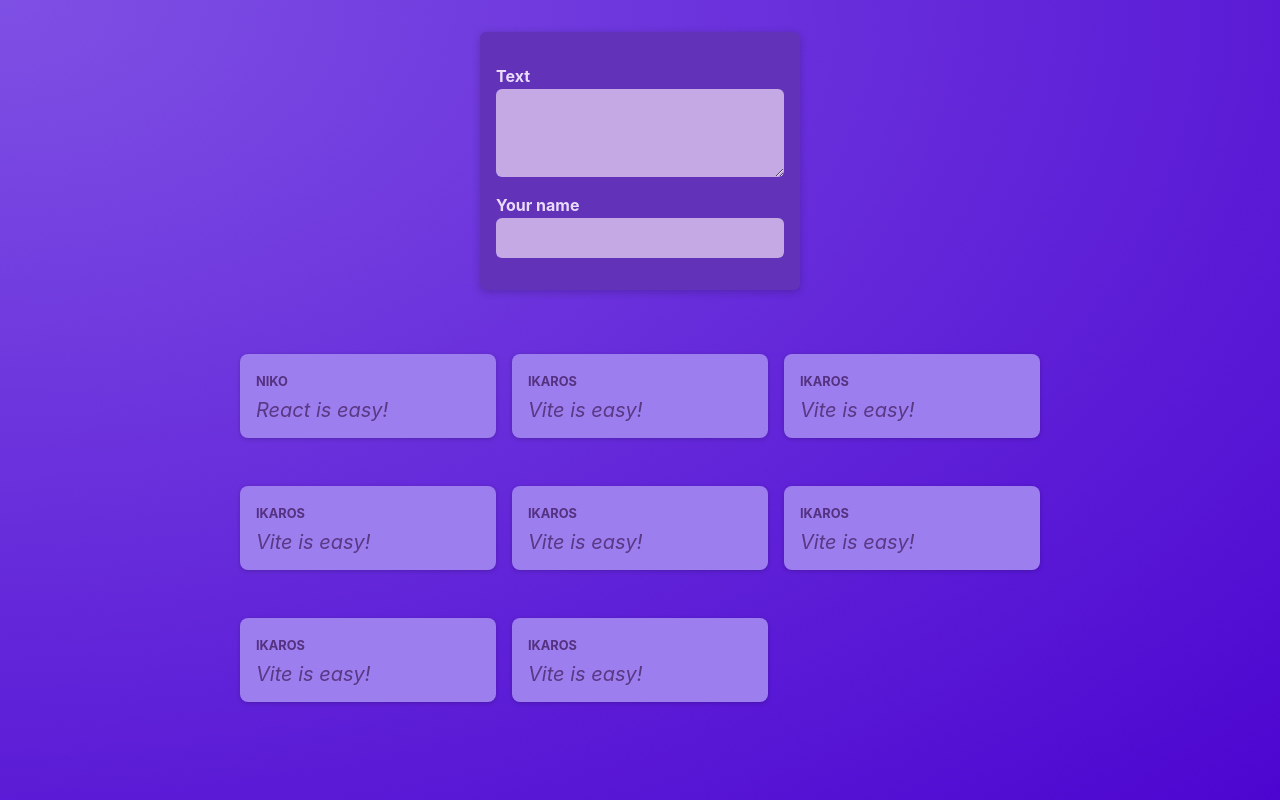
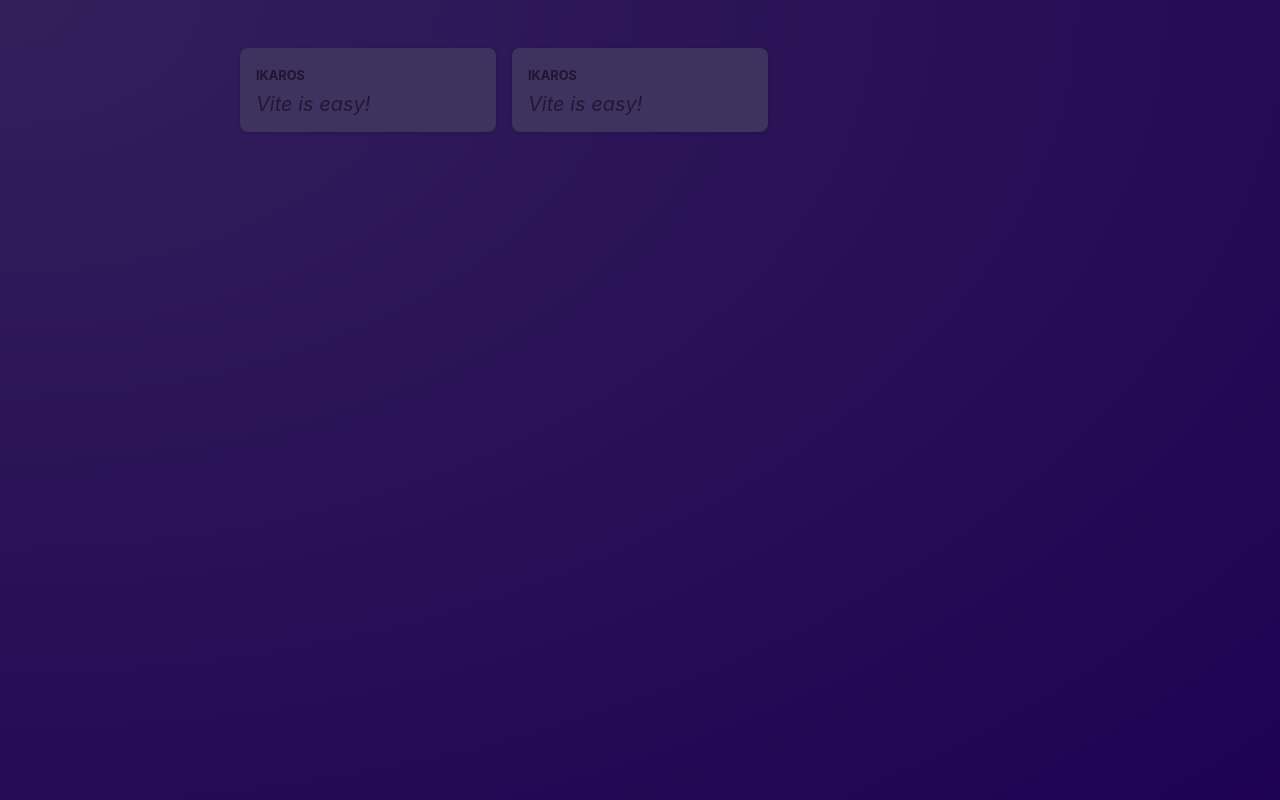
Before and after one commit to naekit/react-full-ref, a React (Vite) app in the folder frontend/: page / in a window 1280 px wide. Built offline with nearby package versions, Linux system fonts and the light colour scheme.

Commit message:
simple backdrop modal

```diff
--- a/frontend/src/App.jsx
+++ b/frontend/src/App.jsx
@@ -1,20 +1,9 @@
 import PostsList from "./components/PostsList"
 
 function App() {
-	const posts = [
-		{ id: 1, author: "Niko", body: "React is easy!" },
-		{ id: 3, author: "Ikaros", body: "Vite is easy!" },
-		{ id: 4, author: "Ikaros", body: "Vite is easy!" },
-		{ id: 5, author: "Ikaros", body: "Vite is easy!" },
-		{ id: 6, author: "Ikaros", body: "Vite is easy!" },
-		{ id: 9, author: "Ikaros", body: "Vite is easy!" },
-		{ id: 8, author: "Ikaros", body: "Vite is easy!" },
-		{ id: 2, author: "Ikaros", body: "Vite is easy!" },
-	]
-
 	return (
 		<main>
-			<PostsList posts={posts} />
+			<PostsList />
 		</main>
 	)
 }
--- /dev/null
+++ b/frontend/src/components/Modal.jsx
@@ -0,0 +1,13 @@
+import React from "react"
+import styles from "./Modal.module.css"
+
+const Modal = ({ children }) => {
+	return (
+		<>
+			<div className={styles.backdrop} />
+			<dialog className={styles.modal}>{children}</dialog>
+		</>
+	)
+}
+
+export default Modal
--- /dev/null
+++ b/frontend/src/components/Modal.module.css
@@ -0,0 +1,18 @@
+.backdrop {
+	position: fixed;
+	top: 0;
+	left: 0;
+	width: 100%;
+	height: 100vh;
+	background-color: rgba(0, 0, 0, 0.6);
+	z-index: 1;
+}
+
+.modal {
+	border: none;
+	border-radius: 6px;
+	box-shadow: 0 2px 8px rgba(0, 0, 0, 0.2);
+	padding: 0;
+	overflow: hidden;
+	z-index: 1;
+}
--- a/frontend/src/components/NewPost.jsx
+++ b/frontend/src/components/NewPost.jsx
@@ -1,23 +1,37 @@
 import { useState } from "react"
 import classes from "./NewPost.module.css"
 
-function NewPost() {
+function NewPost({ onAdd }) {
 	const [enteredText, setEnteredText] = useState("")
+	const [enteredName, setEnteredName] = useState("")
 
 	const bodyHandler = (event) => {
 		setEnteredText(event.target.value)
 	}
 
+	const submitHandler = (event) => {
+		event.preventDefault()
+		onAdd({
+			body: enteredText,
+			author: enteredName,
+			id: Math.random().toString(36).substr(2, 9),
+		})
+	}
+
 	return (
-		<form className={classes.form}>
+		<form onSubmit={submitHandler} className={classes.form}>
 			<p>
 				<label htmlFor="body">Text</label>
 				<textarea id="body" required rows={3} onChange={bodyHandler} />
 			</p>
-			<p>{enteredText}</p>
 			<p>
 				<label htmlFor="name">Your name</label>
-				<input type="text" id="name" required />
+				<input
+					type="text"
+					id="name"
+					onChange={(e) => setEnteredName(e.target.value)}
+					required
+				/>
 			</p>
 		</form>
 	)
--- a/frontend/src/components/PostsList.jsx
+++ b/frontend/src/components/PostsList.jsx
@@ -1,11 +1,24 @@
+import { useState } from "react"
+import Modal from "./Modal"
 import NewPost from "./NewPost"
 import Post from "./Post"
 import styles from "./PostsList.module.css"
 
-const PostsList = ({ posts }) => {
+const PostsList = () => {
+	const [posts, setPosts] = useState([
+		{ id: 4, author: "Ikaros", body: "Vite is easy!" },
+		{ id: 5, author: "Ikaros", body: "Vite is easy!" },
+	])
+
+	const addPost = (post) => {
+		setPosts([post, ...posts])
+	}
+
 	return (
 		<>
-			<NewPost />
+			<Modal>
+				<NewPost onAdd={addPost} />
+			</Modal>
 			<ul className={styles.posts}>
 				{posts.map((post) => (
 					<Post key={post.id} {...post} />
```
